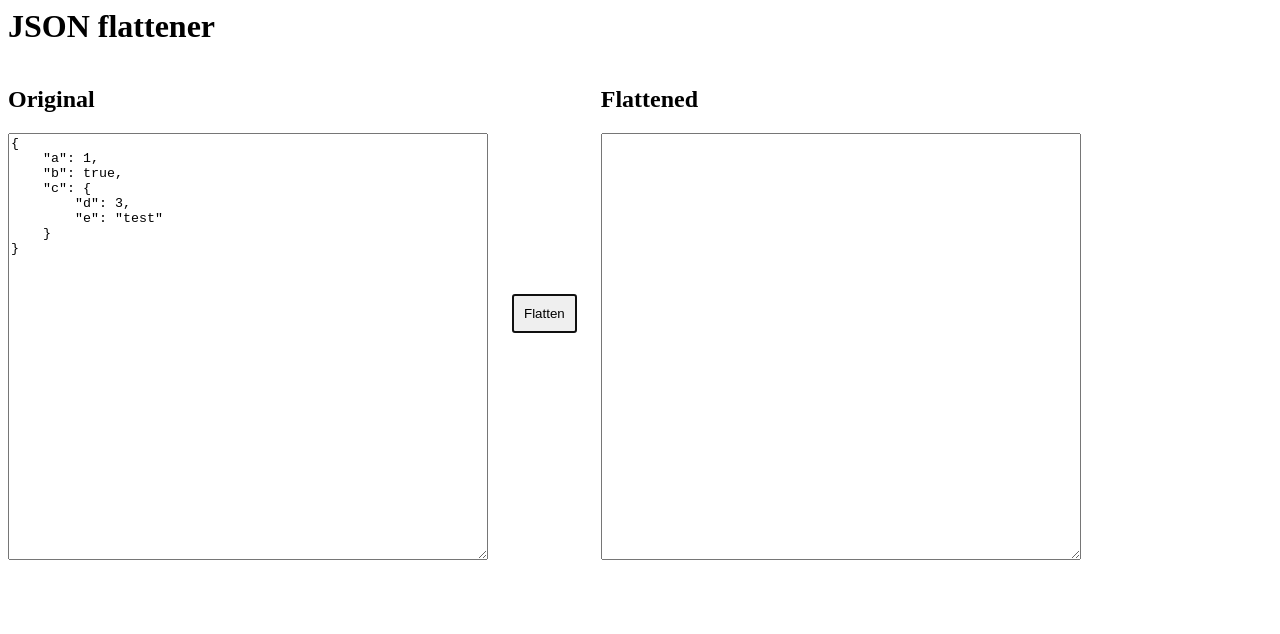
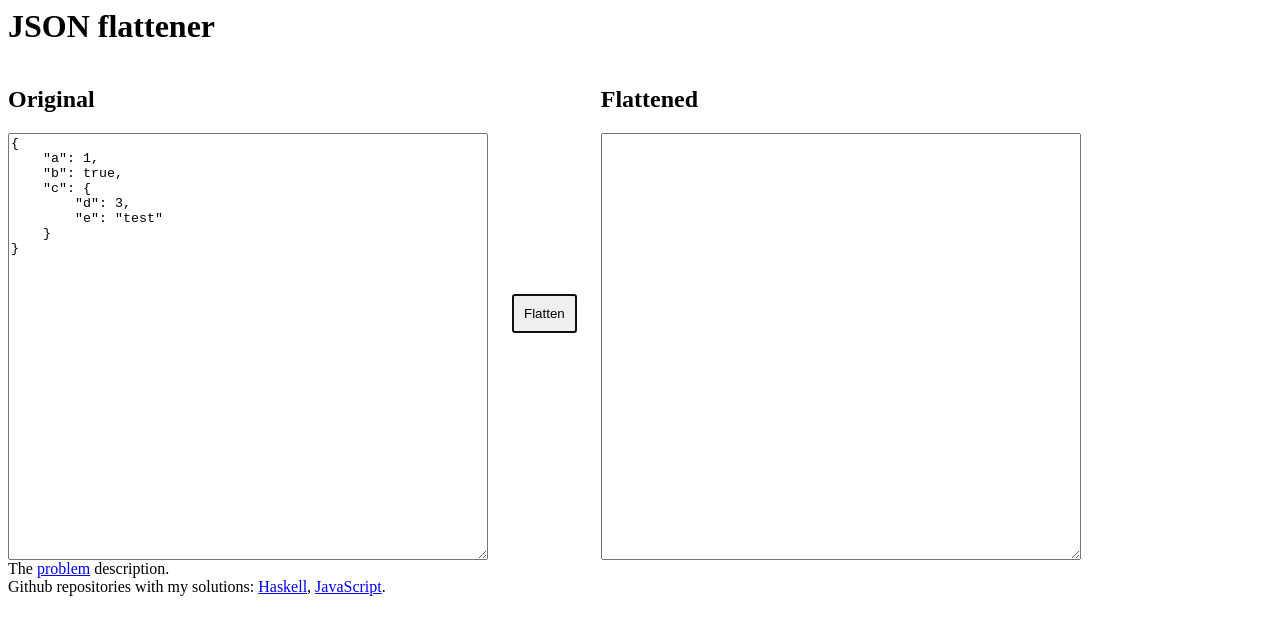
Before and after one commit to einar-io/MongoDB-Coding-Challenge.JS, a website: page src/index.html in a window 1280 px wide. Drawn offline with Linux system fonts and the light colour scheme.

Commit message:
added links to html

```diff
--- a/src/index.html
+++ b/src/index.html
@@ -37,6 +37,14 @@ button {
     <h2>Flattened</h2>
     <textarea id='dst'></textarea>
     </div>
+    <br/>
+
+
+    The <a href='https://gist.github.com/doug-ol/0c018e82c095cd3addcb1275999c966f'>problem</a> description.
+    <br/>
+    Github repositories with my solutions: <a href='https://github.com/einar-io/MongoDB-Coding-Challenge'>Haskell<a/>,
+    <a href='https://github.com/einar-io/MongoDB-Coding-Challenge'>JavaScript<a/>.
+
 
 </body>
 
```
